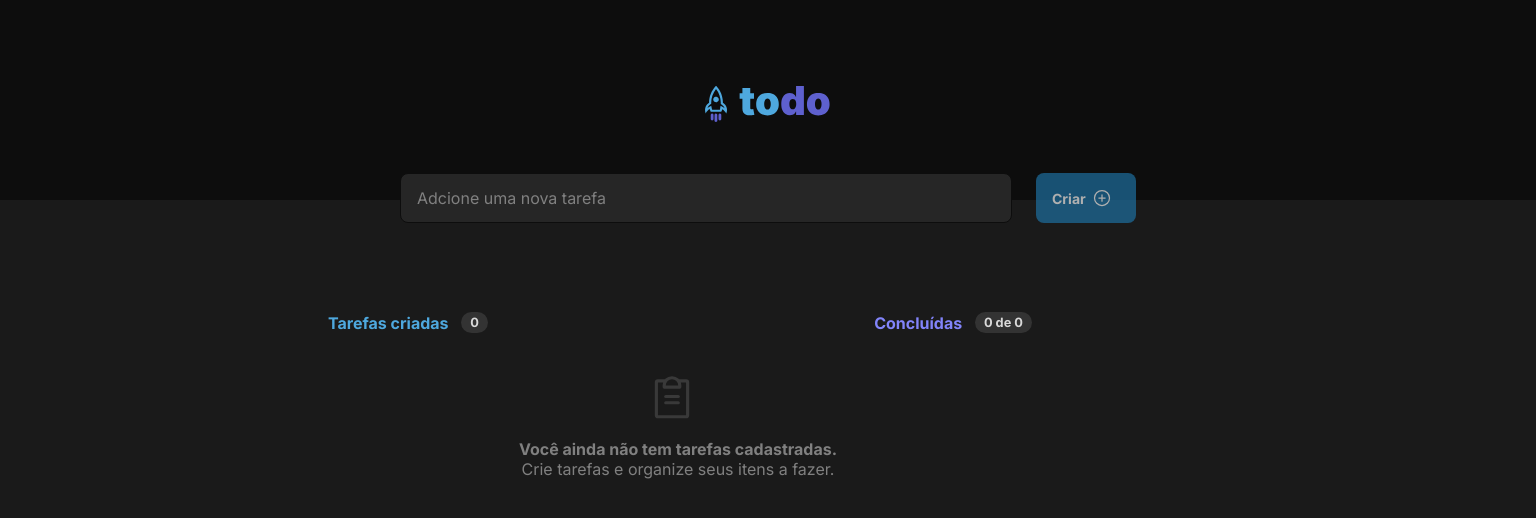
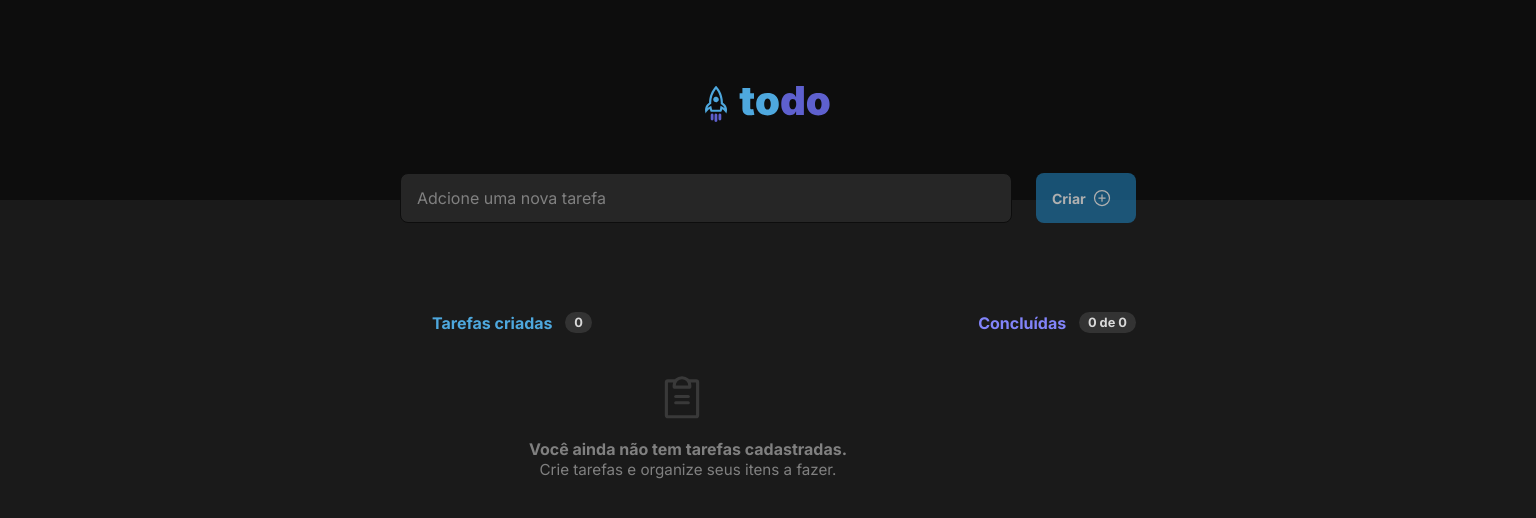
Before and after one commit to Coastony/to-do-list, a React (Vite) app: page / in a window 1536 px wide. Shown: the top 518 px of the page. Built offline with nearby package versions, Linux system fonts and the light colour scheme.

Commit message:
Update Tasks.module.css

```diff
--- a/src/components/Tasks/Tasks.module.css
+++ b/src/components/Tasks/Tasks.module.css
@@ -75,7 +75,7 @@
     }
 
     .concluded {
-        margin-bottom: 1rem;
+        margin-bottom: 0rem;
     }
 
     .empty {
@@ -83,7 +83,6 @@
         display: grid;
         text-align: left;
         padding: 0 1rem;
-        /* width: 350px; */
     }
 
     .empty svg {
@@ -94,26 +93,29 @@
         font-size: 0.8em;
         margin-left: 2em;
     }
+
+    .empty span {
+        font-size: 0.95em;
+    }
 }
 
 @media only screen and (min-width: 768px) {
     .tasks {
-        margin-right: 14rem;
+        margin-left: 8rem;
     }
 
     .header {
         display: flex;
-        justify-content: flex-start;
+        justify-content: space-around;
     }
 
     .concluded {
         margin-bottom: 0;
-        margin-left: 6rem;
+        margin-right: 13rem;
     }
 
     .empty {
-        margin-left: 2.5rem;
-        /* width: 430px; */
+        margin-left: 4rem;
     }
 
     .empty svg {
@@ -128,7 +130,7 @@
 
 @media only screen and (min-width: 1000px) {
     .tasks {
-        margin-right: 8rem;
+        margin-left: 14rem;
     }
 
     .header {
@@ -143,8 +145,7 @@
     }
 
     .empty {
-        margin-left: 0rem;
-        width: 700px;
+        margin-right: 14rem;
     }
 
     .empty svg {
@@ -159,12 +160,11 @@
 
 @media only screen and (min-width: 1330px) {
     .tasks {
-        margin-left: 19.5rem;
+        margin-left: 26rem;
     }
 
     .empty {
-        margin-left: 0rem;
-        width: 700px;
+        margin-right: 16rem;
     }
 
     .empty svg {
```
